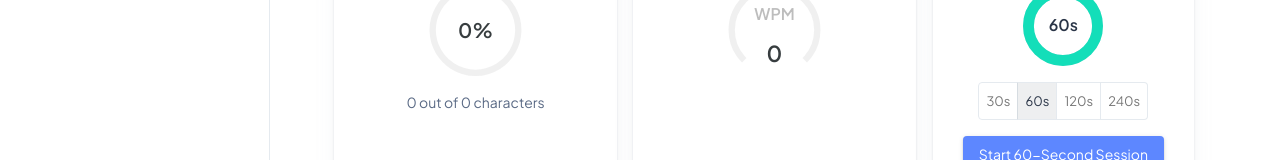
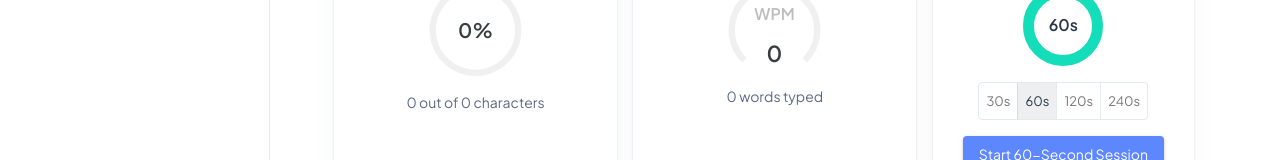
Before and after one commit to cloudful-io/typing-help, a Next.js app: page / in a window 1280 px wide. Shown: the part 200-360 px from the top of the page. Built offline with nearby package versions, Linux system fonts and the light colour scheme; no server answers.

Commit message:
Updated counting logic to take into account of Chinese language

```diff
--- a/src/app/(DashboardLayout)/components/shared/TypingPractice.tsx
+++ b/src/app/(DashboardLayout)/components/shared/TypingPractice.tsx
@@ -1,4 +1,4 @@
-import React, { useState, useEffect, useRef } from "react";
+import React, { useState, useEffect, useMemo, useRef } from "react";
 import { Box, Grid, Typography, Paper, TextField } from "@mui/material";
 import Keyboard from "./Keyboard";
 import AccuracyCard from '@/app/(DashboardLayout)/components/shared/AccuracyCard';
@@ -28,6 +28,8 @@ const TypingPractice: React.FC = () => {
   const [correctChars, setCorrectChars] = useState<number>(0);
   const [totalChars, setTotalChars] = useState<number>(0);
 
+  const [chineseMode, setChineseMode] = useState(false);
+
   const timerRef = useRef<NodeJS.Timeout | null>(null);
   const textboxRef = useRef<HTMLInputElement>(null);
 
@@ -35,6 +37,10 @@ const TypingPractice: React.FC = () => {
   const newSentence = () => {
     const randIndex = Math.floor(Math.random() * sampleTexts.length);
     setTargetText(sampleTexts[randIndex]);
+
+    // detect if text contains Chinese
+    setChineseMode(/\p{Script=Han}/u.test(sampleTexts[randIndex]));
+
     setTypedText("");
     setTimer(duration);
     setRunning(false);
@@ -44,6 +50,17 @@ const TypingPractice: React.FC = () => {
     setShiftActive(false);
     if (timerRef.current) clearInterval(timerRef.current);
   };
+
+  const wordsTyped = useMemo(() => {
+    if (!typedText.trim()) return 0;
+
+    if (chineseMode) {
+      const chars = typedText.match(/\p{Script=Han}/gu) || [];
+      return chars.length;
+    }
+
+    return typedText.trim().split(/\s+/).length;
+  }, [typedText, chineseMode]);
 
   const handleTyping = (key: string) => {
     if (!running) return; // Only allow typing during session
@@ -126,6 +143,8 @@ const TypingPractice: React.FC = () => {
       setRunning(true);
       setWPM(null);
       setAccuracy(null);
+      setCorrectChars(0);
+      setTotalChars(0);
     }
   };
 
@@ -137,12 +156,22 @@ const TypingPractice: React.FC = () => {
     const total = typedText.length;
 
     const elapsedMinutes = duration / 60;
-    const calculatedWPM = Math.round((typedText.length / 5) / elapsedMinutes);
+
+    let calculatedSpeed: number;
+    if (chineseMode) {
+      // Characters per minute
+      const charsTyped = (typedText.match(/\p{Script=Han}/gu) || []).length;
+      calculatedSpeed = Math.round(charsTyped / elapsedMinutes);
+    } else {
+      // Words per minute
+      calculatedSpeed = Math.round(wordsTyped / elapsedMinutes);
+    }
+
     const calculatedAccuracy = total > 0
       ? Math.round((correct / total) * 100)
       : 0;
 
-    setWPM(calculatedWPM);
+    setWPM(calculatedSpeed);
     setAccuracy(calculatedAccuracy);
     setCorrectChars(correct);
     setTotalChars(total);
@@ -178,7 +207,7 @@ const TypingPractice: React.FC = () => {
           <AccuracyCard accuracy={accuracy} correct={correctChars} total={totalChars} />
         </Grid>
         <Grid size={{xs:12, md:4}} sx={{ display: "flex" }}>
-          <WPMCard wpm={wpm} />
+          <WPMCard wpm={wpm} wordsTyped={wordsTyped} chineseMode={chineseMode} />
         </Grid>
         <Grid size={{xs:12, md:4}} sx={{ display: "flex" }}>
           <TimerControlCard
--- a/src/app/(DashboardLayout)/components/shared/WPMCard.tsx
+++ b/src/app/(DashboardLayout)/components/shared/WPMCard.tsx
@@ -4,15 +4,20 @@ import React, { useMemo } from "react";
 import DashboardCard from '@/app/(DashboardLayout)/components/shared/DashboardCard';
 import dynamic from "next/dynamic";
 import { ApexOptions } from "apexcharts";
+import { Typography } from "@mui/material";
 
 const ReactApexChart = dynamic(() => import("react-apexcharts"), { ssr: false });
 
 interface WPMCardProps {
   wpm: number | null;
+  wordsTyped?: number;
+  chineseMode?: boolean;
   targetWPM?: number; // optional target, default 100
 }
 
-const WPMCard: React.FC<WPMCardProps> = ({ wpm, targetWPM = 100 }) => {
+const WPMCard: React.FC<WPMCardProps> = ({ wpm, wordsTyped, chineseMode = false, targetWPM = 100 }) => {
+  const label = chineseMode ? "CPM" : "WPM";
+
   // dynamic color based on performance
   const color = useMemo(() => {
     if (wpm === null) return "#bdbdbd"; // gray
@@ -33,7 +38,7 @@ const WPMCard: React.FC<WPMCardProps> = ({ wpm, targetWPM = 100 }) => {
         hollow: { size: "60%" },
         track: { background: "#eee" },
         dataLabels: {
-          name: { show: true, text: "WPM", offsetY: -10 },
+          name: { show: true, text: label, offsetY: -10 },
           value: {
             show: true,
             fontSize: "22px",
@@ -44,14 +49,15 @@ const WPMCard: React.FC<WPMCardProps> = ({ wpm, targetWPM = 100 }) => {
       },
     },
     colors: [color],
-    labels: ["WPM"],
-  }), [color]);
+    labels: [label],
+  }), [color, label]);
 
   const series = [wpm ?? 0]; // fallback to 0
 
   return (
-    <DashboardCard title="Words Per Minute">
+    <DashboardCard title={label === "WPM" ? "Words Per Minute" : "Characters Per Minute"}>
       <ReactApexChart key={wpm} options={chartOptions} series={series} type="radialBar" height={120} />
+      <Typography variant="subtitle2" color="textSecondary" align='center' sx={{ pt: 2 }}>{wordsTyped} {chineseMode ? "characters typed" : "words typed"}</Typography>
     </DashboardCard>
   );
 };
--- a/tsconfig.json
+++ b/tsconfig.json
@@ -1,6 +1,6 @@
 {
   "compilerOptions": {
-    "target": "es5",
+    "target": "es2018",
     "lib": ["dom", "dom.iterable", "esnext"],
     "allowJs": true,
     "skipLibCheck": true,
```
